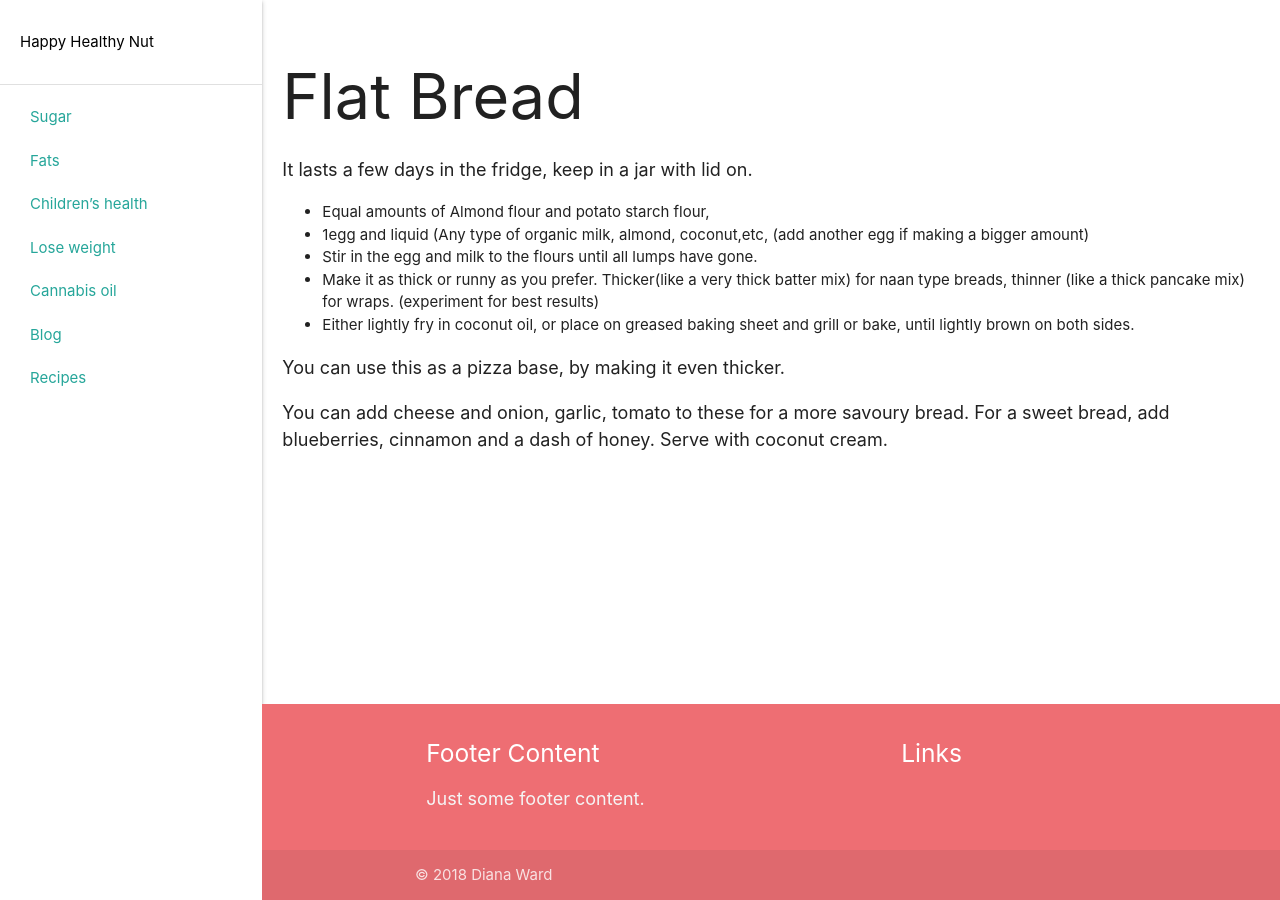
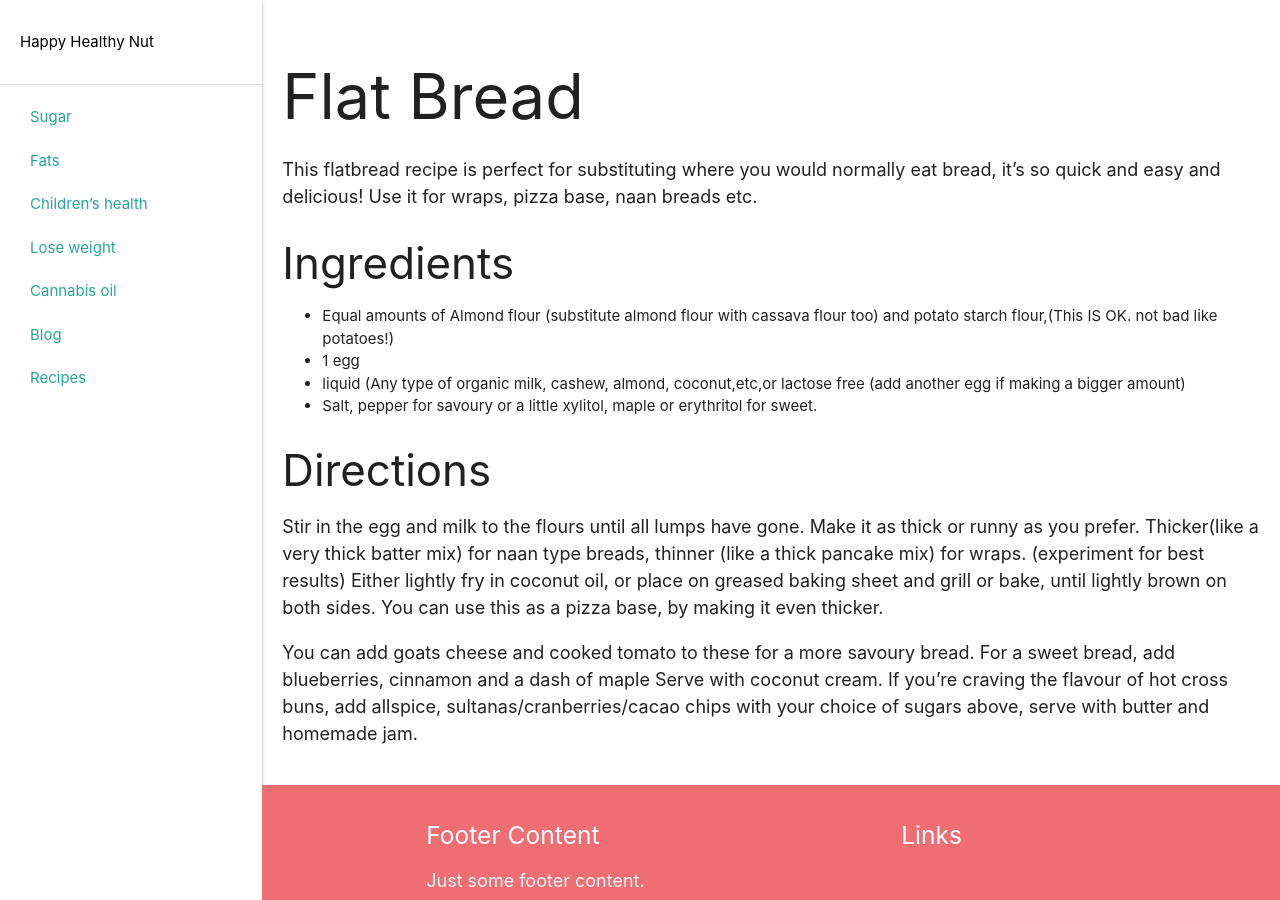
Before and after one commit to meech-ward/Healthy-Foods, a Jekyll site: the page built from collections/_recipes/flatbread.md, in a window 1280 px wide. Built offline with Jekyll 4.4.1, drawn with Linux system fonts in a browser that asks for light colours.

Commit message:
update format for recipes

```diff
--- a/collections/_recipes/flatbread.md
+++ b/collections/_recipes/flatbread.md
@@ -6,16 +6,21 @@ title-short: "Flat Bread"
 slug: "flat-bread"
 ---
 
+This flatbread recipe is perfect for substituting where you would normally eat bread, it’s so quick and easy and delicious! Use it for wraps, pizza base, naan breads etc.
 
-It lasts a few days in the fridge, keep in a jar with lid on.
+### Ingredients
 
-* Equal amounts of Almond flour and potato starch flour,
-* 1egg and liquid (Any type of organic milk, almond, coconut,etc, (add another egg if making a bigger amount)
-* Stir in the egg and milk to the flours until all lumps have gone.
-* Make it as thick or runny as you prefer. Thicker(like a very thick batter mix) for naan type breads, thinner (like a thick pancake mix) for wraps. (experiment for best results)
-* Either lightly fry in coconut oil, or place on greased baking sheet and grill or bake, until lightly brown on both sides.
+* Equal amounts of Almond flour (substitute almond flour with cassava flour too) and potato starch flour,(This IS OK. not bad like potatoes!)
+* 1 egg
+* liquid (Any type of organic milk, cashew, almond, coconut,etc,or lactose free (add another egg if making a bigger amount)
+* Salt, pepper for savoury or a little xylitol, maple or erythritol for sweet.
 
+### Directions
+
+Stir in the egg and milk to the flours until all lumps have gone. Make it as thick or runny as you prefer. Thicker(like a very thick batter mix) for naan type breads, thinner (like a thick pancake mix) for wraps. (experiment for best results)
+Either lightly fry in coconut oil, or place on greased baking sheet and grill or bake, until lightly brown on both sides.
 You can use this as a pizza base, by making it even thicker.
 
-You can add cheese and onion, garlic, tomato  to these for a more savoury bread.
-For a sweet bread, add blueberries, cinnamon and a dash of honey. Serve with coconut cream.
+You can add goats cheese and cooked tomato  to these for a more savoury bread.
+For a sweet bread, add blueberries, cinnamon and a dash of maple Serve with coconut cream.
+If you’re craving the flavour of hot cross buns, add allspice, sultanas/cranberries/cacao chips with your choice of sugars above, serve with butter and homemade jam.
```
Also changed, not shown: collections/_recipes/almond-blueberr-muffins.md (added, +26 -0 lines), collections/_recipes/amond_flour_cake.md (+7 -1 lines), collections/_recipes/cauliflower-pizza.md (+5 -18 lines), collections/_recipes/chicken.md (added, +32 -0 lines), collections/_recipes/coleslaw.md (added, +21 -0 lines), collections/_recipes/curry.md (+8 -5 lines), collections/_recipes/mayonaise.md (+4 -11 lines), collections/_recipes/ratatouille.md (+15 -0 lines), collections/_recipes/tika-masala-paste.md (added, +35 -0 lines).
